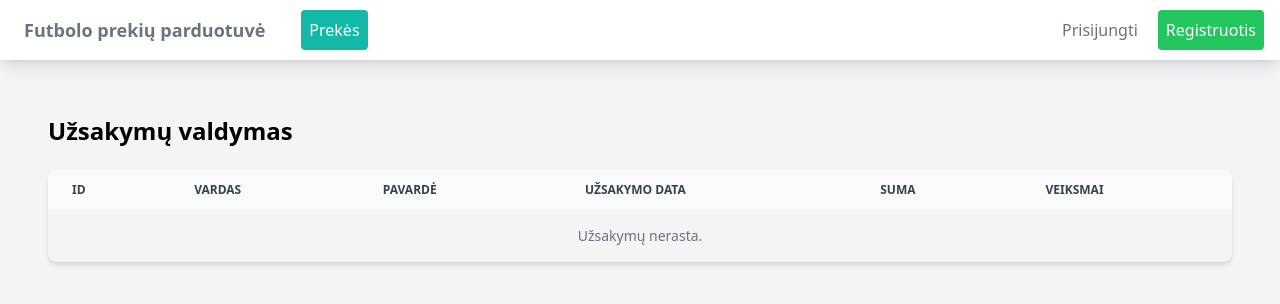
After one commit to Medzioklis/2-tarpinis, a Flask app: page /admin/orders_list in a window 1280 px wide. The commit adds this page. Shown: the top 304 px of the page. Run offline with Flask 3, Linux system fonts and the light colour scheme; data that the repository does not hold is empty; some libraries are stand-ins or nearby versions.

Commit message:
smulkias klaideles pataisiau, idejau uzsakymu valdyma

```diff
--- a/routes/admin.py
+++ b/routes/admin.py
@@ -1,10 +1,11 @@
 from flask import Blueprint, render_template, redirect, url_for, flash, request
 from forms.user_crud_form import AddUserForm, UpdateUserForm, db
-from services import admin_services # Importuojame servisus
+from services import admin_services
 from services.auth_functions import admin_required
 from sqlalchemy import select, func
 from models.user_class import User
 from models.product_class import Product
+from models.order_class import Order
 
 
 admin_bp = Blueprint('admin', __name__, url_prefix='/admin')
@@ -16,14 +17,18 @@ def dashboard():
     try:
         stats = {
             'user_count': db.session.scalar(select(func.count(User.id)).where(User.deleted == False)),
-            'product_count': db.session.scalar(select(func.count(Product.id)).where(Product.deleted == False))
-            # 'total_sales': db.session.query(db.func.sum(Order.total_price)).scalar() or 0
+            'product_count': db.session.scalar(select(func.count(Product.id)).where(Product.deleted == False)),
+            'total_sales': db.session.scalar(select(func.sum(Order.total_price)).where(Order.deleted == False)) or 0
+
         }
         return render_template('admin/dashboard.html', title='Admin Panelė', stats=stats)
     except Exception as e:
         flash(f"Klaida gaunant statistiką: {e}", "danger")
         return render_template('admin/dashboard.html', title='Admin Panelė', stats={'user_count': 0, 'product_count': 0, 'total_sales': 0})
-# READ: Vartotojų sąrašo rodymas
+
+# ========================================= USER CRUD ===========================================================================================
+
+# USER READ Vartotojų sąrašo rodymas
 @admin_bp.route('/users')
 def user_list():
     admin_required()
@@ -34,7 +39,7 @@ def user_list():
         flash(f"Klaida gaunant vartotojų sąrašą: {e}", "danger")
         return render_template('admin/users.html', users=[], title="Vartotojų valdymas")
 
-# CREATE: Naujo vartotojo pridėjimas
+# USER CREATE: Naujo vartotojo pridėjimas
 @admin_bp.route('/user_add', methods=['GET', 'POST'])
 def user_add():
     admin_required()
@@ -48,7 +53,7 @@ def user_add():
             flash(f"Klaida pridedant vartotoją: {e}", "danger")
     return render_template('admin/add_user.html', form=form, title="Pridėti vartotoją")
 
-# UPDATE: Vartotojo redagavimas
+# USER UPDATE: Vartotojo redagavimas
 @admin_bp.route('/users/update/<int:user_id>', methods=['GET', 'POST'])
 def update_user(user_id):
     admin_required()
@@ -74,8 +79,8 @@ def update_user(user_id):
 
     return render_template('admin/update_user.html', form=form, user=user, title="Redaguoti vartotoją")
 
-# DELETE: Vartotojo ištrynimas
-@admin_bp.route('/users/delete/<int:user_id>', methods=['POST'])
+# USER DELETE: Vartotojo ištrynimas
+@admin_bp.route('/users/delete/<user_id>', methods=['POST'])
 def delete_user(user_id):
     admin_required()
     try:
@@ -87,3 +92,32 @@ def delete_user(user_id):
     except Exception as e:
         flash(f"Klaida trinant vartotoją: {e}", "danger")
     return redirect(url_for('admin.user_list'))
+
+# ========================================= END USER CRUD =================================================================================
+
+# ========================================= ORDER =========================================================================================
+
+@admin_bp.route('/orders_list')
+def orders_list():
+    admin_required()
+    try:
+        orders = admin_services.get_all_orders()
+        return render_template('admin/orders_view.html', orders=orders, title="Užsakymų sąrašas")
+    except Exception as e:
+        flash(f"Klaida gaunant užsakymų sąrašą: {e}", "danger")
+        return render_template('admin/dashboard.html')
+
+@admin_bp.route('/orders/delete/<order_id>' , methods=['POST'])
+def order_delete(order_id):
+    admin_required()
+    try:
+        order = db.session.get(Order, order_id)
+        if order:
+            order.deleted = True
+            db.session.commit()
+            flash(f"Užsakymas {order_id} sėkmingai ištrintas.", 'success')
+        else:
+            flash(f"Užsakymas {order_id} nerastas.", 'danger')
+    except Exception as e:
+        flash(f"Klaida trinant užsakymą: {e}", "danger")
+    return redirect(url_for('admin.orders_list'))
--- a/routes/product.py
+++ b/routes/product.py
@@ -48,7 +48,6 @@ def add_product():
     return render_template('admin/add_product.html', form=form)
 
 #  Funkcija, kuri leidžia redaguoti prekę
-
 @product_bp.route('/products/edit/<int:product_id>', methods=['GET', 'POST'])
 def edit_product(product_id):
     # Bandoma gauti prekę iš duomenų bazės pagal ID
--- a/routes/user.py
+++ b/routes/user.py
@@ -66,7 +66,7 @@ def buy_cart():
         flash(f'Įvyko nenumatyta pirkimo klaida: {e}', 'danger')
         return redirect(url_for('user.cart'))
 
-@user_bp.route('/cart/update/<int:product_id>', methods=['POST'])
+@user_bp.route('/cart/update/product_id>', methods=['POST'])
 @login_required
 def update_quantity(product_id):
     try:
@@ -82,7 +82,7 @@ def update_quantity(product_id):
         flash(f"Klaida atnaujinant kiekį: {e}", "danger")
     return redirect(url_for('user.cart'))
 
-@user_bp.route('/cart/remove/<int:product_id>', methods=['POST'])
+@user_bp.route('/cart/remove/<product_id>', methods=['POST'])
 @login_required
 def remove_item(product_id):
     try:
@@ -118,4 +118,4 @@ def buy_cart_success():
     db.session.commit()
 
     flash("Prekės sėkmingai įsigytos!", "success")
-    return render_template("purchase_success.html", user=current_user, items=cart_items)
+    return render_template("store/purchase_success.html", user=current_user, items=cart_items)
--- a/services/admin_services.py
+++ b/services/admin_services.py
@@ -1,5 +1,6 @@
 from werkzeug.security import generate_password_hash
 from models.user_class import User, db
+from models.order_class import Order
 from sqlalchemy import select
 from flask_login import current_user
 
@@ -43,3 +44,9 @@ def delete_user_by_id(user_id):
         db.session.commit()
         return True, f"Vartotojas '{user.user_name}' sėkmingai ištrintas."
     return False, "Vartotojas nerastas."
+
+
+# Gaunam visus užsakymus
+def get_all_orders():
+    orders = db.session.scalars(select(Order).where(Order.deleted == False)).all()
+    return orders
--- a/services/product_services.py
+++ b/services/product_services.py
@@ -27,8 +27,8 @@ def add_review_to_product(product_id, user_id, rating, text):
         db.session.rollback()
         raise e
 
+# Gaunam visas aktyvias prekes, surikiuotas pagal nurodytą kriterijų
 def get_all_products(sort_by='price_asc'):
-    """ Gauna visas aktyvias prekes, surikiuotas pagal nurodytą kriterijų. """
     try:
         rows = select(Product).where(Product.is_active==True)
         if sort_by == 'price_desc':
--- a/templates/admin/dashboard.html
+++ b/templates/admin/dashboard.html
@@ -16,6 +16,12 @@
             <p class="py-2"></p>
             <p><a href="{{ url_for('product.list_products') }}" class="py-2 px-2 mt-8 font-medium text-white bg-green-600 rounded hover:bg-grey-400 transition duration-300">Prekių valdymas</a></p>
         </div>
+        <div class="bg-white p-6 rounded-lg shadow-lg text-center">
+            <h2 class="text-xl font-semibold mb-2">Viso parduota už</h2>
+            <p class="text-3xl font-bold">{{ "%.2f"|format(stats.total_sales) }} €</p>
+            <p class="py-2"></p>
+            <p><a href="{{ url_for('admin.orders_list')}}" class="py-2 px-2 mt-8 font-medium text-white bg-green-600 rounded hover:bg-grey-400 transition duration-300">Užsakymų valdymas</a></p>
+        </div>
     </div>
 </div>
 {% endblock %}
--- /dev/null
+++ b/templates/admin/orders_view.html
@@ -0,0 +1,45 @@
+{% extends "base.html" %}
+
+{% block content %}
+<div class="container mx-auto px-4 sm:px-8">
+    <div class="py-8">
+        <div class="flex justify-between items-center">
+            <h2 class="text-2xl font-semibold leading-tight">Užsakymų valdymas</h2>
+        </div>
+        <div class="overflow-x-auto relative shadow-md sm:rounded-lg mt-6">
+            <table class="w-full text-sm text-left text-gray-500">
+                <thead class="text-xs text-gray-700 uppercase bg-gray-50">
+                    <tr>
+                        <th scope="col" class="py-3 px-6">ID</th>
+                        <th scope="col" class="py-3 px-6">Vardas</th>
+                        <th scope="col" class="py-3 px-6">Pavardė</th>
+                        <th scope="col" class="py-3 px-6">Užsakymo data</th>
+                        <th scope="col" class="py-3 px-6">Suma</th>
+                        <th scope="col" class="py-3 px-6">Veiksmai</th>
+                    </tr>
+                </thead>
+                <tbody>
+                    {% for order in orders %}
+                    <tr class="bg-white border-b hover:bg-gray-50">
+                        <td class="py-4 px-6 font-medium text-gray-900">{{ order.id }}</td>
+                        <td class="py-4 px-6">{{ order.user.user_name }}</td>
+                        <td class="py-4 px-6">{{ order.user.user_lastname }}</td>
+                        <td class="py-4 px-6">{{ order.timestamp }}</td>
+                        <td class="py-4 px-6">{{ order.total_price }} €</td>
+                        <td class="py-4 px-6 flex items-center space-x-3">
+                            <form action="{{ url_for('admin.order_delete', order_id=order.id) }}" method="POST" onsubmit="return confirm('Ar tikrai norite ištrinti šį užsakymą ?');">
+                                <button type="submit" class="font-medium text-red-600 hover:underline">Ištrinti</button>
+                            </form>
+                        </td>
+                    </tr>
+                    {% else %}
+                    <tr>
+                        <td colspan="6" class="text-center py-4">Užsakymų nerasta.</td>
+                    </tr>
+                    {% endfor %}
+                </tbody>
+            </table>
+        </div>
+    </div>
+</div>
+{% endblock %}
--- a/templates/auth/login.html
+++ b/templates/auth/login.html
@@ -2,8 +2,8 @@
 {% from 'includes/_formhelpers.html' import render_field %}
 
 {% block content %}
-<div class="flex items-center justify-center min-h-screen bg-gray-100">
-    <div class="w-full max-w-md p-8 space-y-6 bg-white rounded-lg shadow-md">
+    <div class="flex justify-center min-h-screen bg-gray-100 pt-20">
+        <div class="w-full max-w-md p-8 space-y-6 bg-white rounded-lg shadow-md h-fit">
             <h2 class="text-2xl font-bold text-center text-gray-800">Prisijungimas</h2>
             <form method="POST" action="{{ url_for('auth.login') }}">
                 {{ form.hidden_tag() }}
--- a/templates/auth/register.html
+++ b/templates/auth/register.html
@@ -2,8 +2,8 @@
 {% from 'includes/_formhelpers.html' import render_field %}
 
 {% block content %}
-<div class="flex items-center justify-center min-h-screen bg-gray-100">
-    <div class="w-full max-w-md p-8 space-y-6 bg-white rounded-lg shadow-md">
+<div class="flex justify-center min-h-screen bg-gray-100 pt-20">
+    <div class="w-full max-w-md p-8 space-y-6 bg-white rounded-lg shadow-md h-fit">
         <h2 class="text-2xl font-bold text-center text-gray-800">Vartotojo pridėjimas</h2>
         <form method="POST" action="{{ url_for('auth.register') }}">
             {{ form.hidden_tag() }}
--- a/templates/base.html
+++ b/templates/base.html
@@ -26,7 +26,11 @@
                 <div class="flex space-x-7">
                     <div>
                         <!-- Svetainės logotipas -->
-                        <span class="flex items-center py-4 px-2 font-semibold text-gray-500 text-lg">Sveiki, {{ current_user.user_name }} {{ current_user.user_lastname }}</span>
+                        {% if current_user.is_authenticated %}
+                            <span class="flex items-center py-4 px-2 font-semibold text-gray-500 text-lg">Sveiki, {{ current_user.user_name }} {{ current_user.user_lastname }}</span>
+                        {% else %}
+                            <span class="flex items-center py-4 px-2 font-semibold text-gray-500 text-lg">Futbolo prekių parduotuvė</span>
+                        {% endif %}
                     </div>
                     <!-- Pagrindinės navigacijos nuorodos -->
                     <div class="hidden md:flex items-center space-x-1">
```
Also changed, not shown: templates/store/purchase_success.html (renamed from templates/purchase_success.html). Lines whose indentation alone changed are shown as unchanged.
